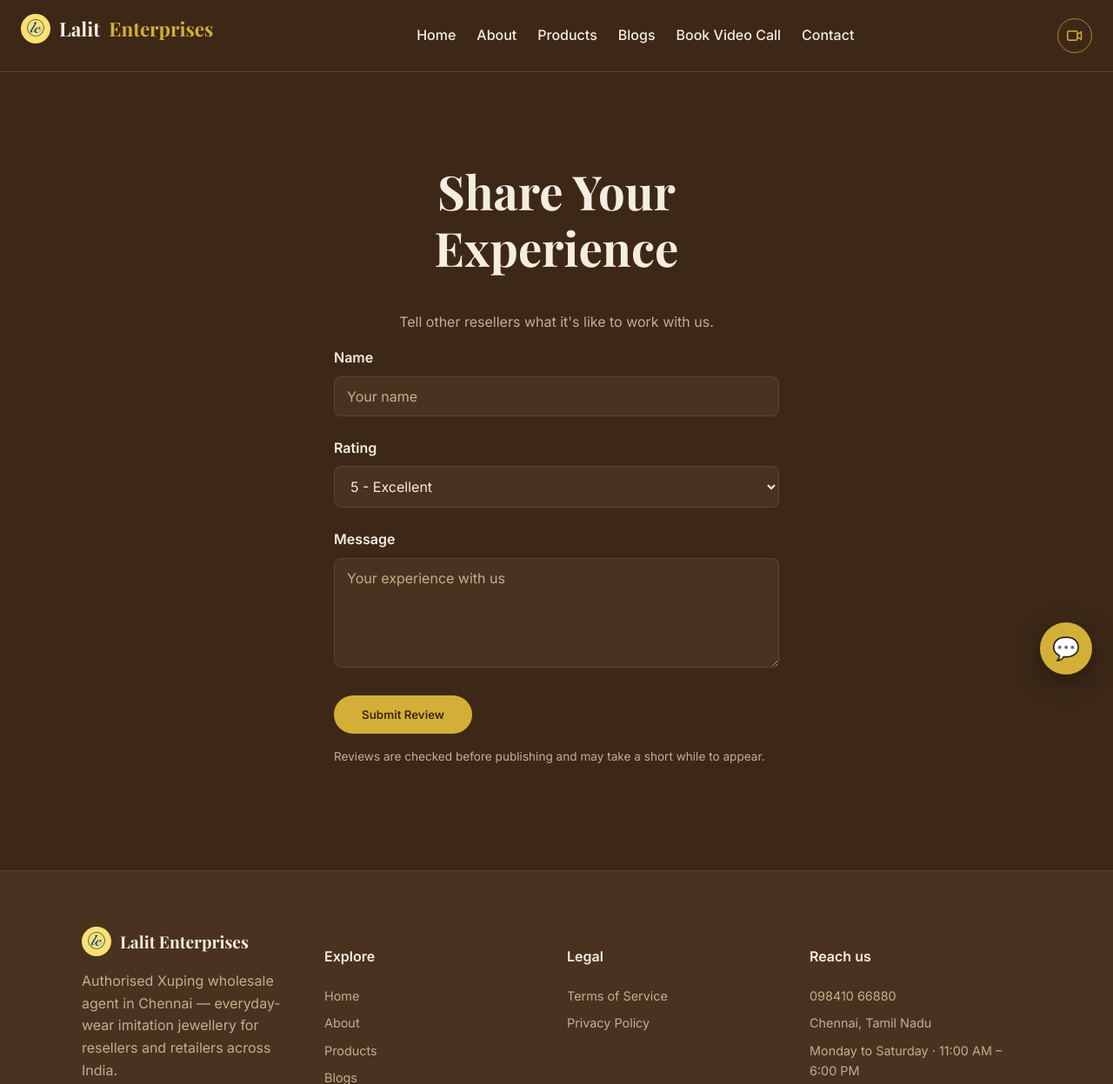
After one commit to sandhyaavp-ui/LalitEnterprises-XupingJewlery, a Django app: page /reviews/submit/ in a window 1280 px wide. The commit adds this page. Shown: the top 1247 px of the page at 87% size. Run offline with Django 5.2, Linux system fonts and the light colour scheme; some libraries are stand-ins or nearby versions; some web fonts are replaced.

Commit message:
Add moderated testimonial/review system
Adds a Testimonial model (name, rating 1-5, message, approved,
submitted_at) with a public submission form at /reviews/submit/ that
saves entries as unapproved by default — nothing reaches the site
until a staff member approves it.

The About page's testimonials section (previously just the Instagram
embed) now also renders a card grid of approved testimonials, seeded
with the two real reseller quotes already confirmed as genuine, plus
a "Leave a review" link. Moderation happens via Django admin
(bulk "Approve selected reviews" action) or the staff dashboard's new
Reviews tab, which shows pending/approved counts and links through
to the admin changelist, following the same pattern as the existing
Video Calls/Appointments tabs.

Reuses the project's established ModelForm + StyledFormMixin pattern
(matching ContactForm/AppointmentForm) rather than a raw request.POST
view, so submissions get real field validation for free.

Verified locally end-to-end: submitted a test review via the public
form, confirmed it stayed hidden from the About page while pending,
approved it, confirmed it then rendered with the correct star count,
and confirmed the admin changelist and dashboard Reviews tab both
render correctly for a staff user.

Co-Authored-By: Claude Sonnet 5 <noreply@anthropic.com>

```diff
--- a/inquiries/admin_views.py
+++ b/inquiries/admin_views.py
@@ -4,6 +4,7 @@ from django.shortcuts import render, get_object_or_404
 from django.views.decorators.http import require_POST
 
 from .models import VideoCallBooking, ContactSubmission
+from pages.models import Testimonial
 
 
 @staff_member_required
@@ -11,11 +12,13 @@ def dashboard(request):
     video_calls = VideoCallBooking.objects.filter(booking_type='video_call').order_by('-created_at')
     appointments = VideoCallBooking.objects.filter(booking_type='appointment').order_by('-created_at')
     enquiries = ContactSubmission.objects.order_by('-submitted_at')
+    reviews = Testimonial.objects.order_by('-submitted_at')
 
     return render(request, 'inquiries/dashboard.html', {
         'video_calls': video_calls,
         'appointments': appointments,
         'enquiries': enquiries,
+        'reviews': reviews,
         'video_calls_pending': video_calls.filter(status='pending').count(),
         'video_calls_confirmed': video_calls.filter(status='confirmed').count(),
         'video_calls_completed': video_calls.filter(status='completed').count(),
@@ -24,6 +27,8 @@ def dashboard(request):
         'appointments_confirmed': appointments.filter(status='confirmed').count(),
         'appointments_completed': appointments.filter(status='completed').count(),
         'appointments_cancelled': appointments.filter(status='cancelled').count(),
+        'reviews_pending': reviews.filter(approved=False).count(),
+        'reviews_approved': reviews.filter(approved=True).count(),
     })
 
 
--- /dev/null
+++ b/pages/forms.py
@@ -0,0 +1,23 @@
+from django import forms
+from inquiries.forms import StyledFormMixin
+from .models import Testimonial
+
+
+class TestimonialForm(StyledFormMixin, forms.ModelForm):
+    RATING_CHOICES = [
+        (5, '5 - Excellent'),
+        (4, '4 - Good'),
+        (3, '3 - Average'),
+        (2, '2 - Below Average'),
+        (1, '1 - Poor'),
+    ]
+
+    rating = forms.ChoiceField(choices=RATING_CHOICES, label='Rating')
+
+    class Meta:
+        model = Testimonial
+        fields = ['name', 'rating', 'message']
+        widgets = {
+            'name': forms.TextInput(attrs={'placeholder': 'Your name'}),
+            'message': forms.Textarea(attrs={'placeholder': 'Your experience with us', 'rows': 5}),
+        }
--- a/pages/models.py
+++ b/pages/models.py
@@ -15,3 +15,19 @@ class BlogPost(models.Model):
 
     def __str__(self):
         return self.title
+
+
+class Testimonial(models.Model):
+    name = models.CharField(max_length=100)
+    rating = models.PositiveSmallIntegerField(
+        choices=[(1, '1'), (2, '2'), (3, '3'), (4, '4'), (5, '5')]
+    )
+    message = models.TextField()
+    approved = models.BooleanField(default=False)
+    submitted_at = models.DateTimeField(auto_now_add=True)
+
+    class Meta:
+        ordering = ['-submitted_at']
+
+    def __str__(self):
+        return f"{self.name} ({self.rating}★)"
--- a/pages/urls.py
+++ b/pages/urls.py
@@ -10,4 +10,5 @@ urlpatterns = [
     path('blogs/<slug:slug>/', views.blog_detail, name='blog_detail'),
     path('terms/', views.terms, name='terms'),
     path('privacy/', views.privacy, name='privacy'),
+    path('reviews/submit/', views.submit_review, name='submit_review'),
 ]
--- a/pages/views.py
+++ b/pages/views.py
@@ -1,7 +1,9 @@
+from django.contrib import messages
 from django.http import HttpResponse
-from django.shortcuts import render, get_object_or_404
+from django.shortcuts import render, redirect, get_object_or_404
 from catalog.models import Collection
-from .models import BlogPost
+from .forms import TestimonialForm
+from .models import BlogPost, Testimonial
 
 
 def home(request):
@@ -11,7 +13,8 @@ def home(request):
 
 def about(request):
     collections = Collection.objects.all()
-    return render(request, 'pages/about.html', {'collections': collections})
+    testimonials = Testimonial.objects.filter(approved=True)
+    return render(request, 'pages/about.html', {'collections': collections, 'testimonials': testimonials})
 
 
 def blogs(request):
@@ -32,6 +35,18 @@ def privacy(request):
     return render(request, 'pages/privacy.html')
 
 
+def submit_review(request):
+    if request.method == 'POST':
+        form = TestimonialForm(request.POST)
+        if form.is_valid():
+            form.save()
+            messages.success(request, "Thanks for sharing your experience — your review will appear once it's checked.")
+            return redirect('pages:about')
+    else:
+        form = TestimonialForm()
+    return render(request, 'pages/submit_review.html', {'form': form})
+
+
 def robots_txt(request):
     content = """User-agent: *
 Disallow: /admin/
--- a/static/css/style.css
+++ b/static/css/style.css
@@ -308,6 +308,8 @@ a { transition: color 0.2s ease; }
   justify-content: center;
   margin-bottom: var(--space-2);
 }
+
+.stars { color: var(--color-gold); font-size: 1.1rem; letter-spacing: 2px; margin-bottom: var(--space-1); }
 
 /* ---- Sections ---- */
 .section { padding: var(--space-5) 0; }
--- /dev/null
+++ b/templates/pages/submit_review.html
@@ -0,0 +1,25 @@
+{% extends 'base.html' %}
+{% block title %}Share Your Experience — Lalit Enterprises{% endblock %}
+{% block meta_description %}Leave a review for Lalit Enterprises, sharing your experience as a Xuping jewellery wholesale reseller.{% endblock %}
+{% block content %}
+<section class="section">
+    <div class="form-wrapper">
+        <h1 class="section-title">Share Your Experience</h1>
+        <p class="text-center">Tell other resellers what it's like to work with us.</p>
+        <form method="post">
+            {% csrf_token %}
+            {% for field in form %}
+            <div class="form-group">
+                <label for="{{ field.id_for_label }}">{{ field.label }}</label>
+                {{ field }}
+                {% if field.errors %}<p class="form-error">{{ field.errors|striptags }}</p>{% endif %}
+            </div>
+            {% endfor %}
+            <button type="submit" class="btn btn-primary">Submit Review</button>
+        </form>
+        <p style="margin-top: var(--space-2); color: var(--color-text-muted); font-size: 0.85rem;">
+            Reviews are checked before publishing and may take a short while to appear.
+        </p>
+    </div>
+</section>
+{% endblock %}
```
Also changed, not shown: pages/admin.py (+13 -1 lines), templates/inquiries/dashboard.html (+21 -0 lines), templates/pages/about.html (+12 -0 lines), pages/migrations/0005_testimonial.py (added).
